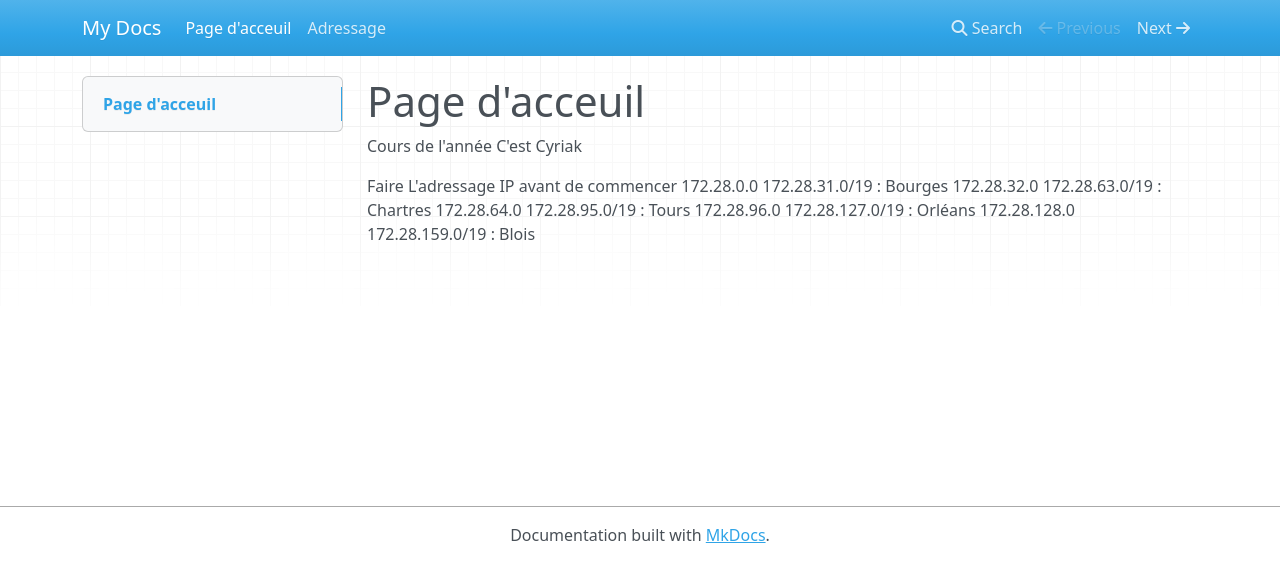
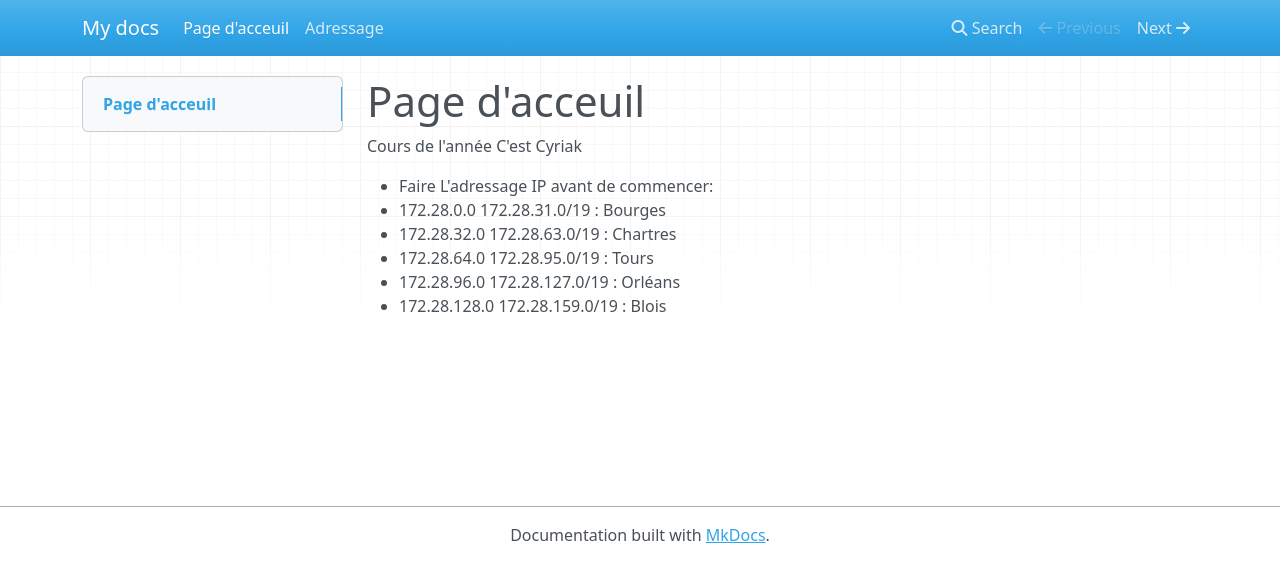
Before and after one commit to XolA-max/gp-orleans-sportludique2025-2026, an MkDocs documentation site: the page built from docs/index.md, in a window 1280 px wide. Shown: the top 582 px of the page. Built offline with MkDocs 1.6.1, drawn with Linux system fonts in a browser that asks for light colours; nearby versions of some CDN libraries.

```diff
--- a/docs/index.md
+++ b/docs/index.md
@@ -4,9 +4,9 @@ Cours de l'année
 C'est Cyriak
 
 
-Faire L'adressage IP avant de commencer
-172.28.0.0 172.28.31.0/19 : Bourges
-172.28.32.0 172.28.63.0/19 : Chartres
-172.28.64.0 172.28.95.0/19 : Tours
-172.28.96.0 172.28.127.0/19 : Orléans
-172.28.128.0 172.28.159.0/19 : Blois
+* Faire L'adressage IP avant de commencer:
+* 172.28.0.0 172.28.31.0/19 : Bourges
+* 172.28.32.0 172.28.63.0/19 : Chartres
+* 172.28.64.0 172.28.95.0/19 : Tours
+* 172.28.96.0 172.28.127.0/19 : Orléans
+* 172.28.128.0 172.28.159.0/19 : Blois
--- a/mkdocs.yml
+++ b/mkdocs.yml
@@ -1 +1 @@
-site_name: My Docs
+site_name: My docs
```
